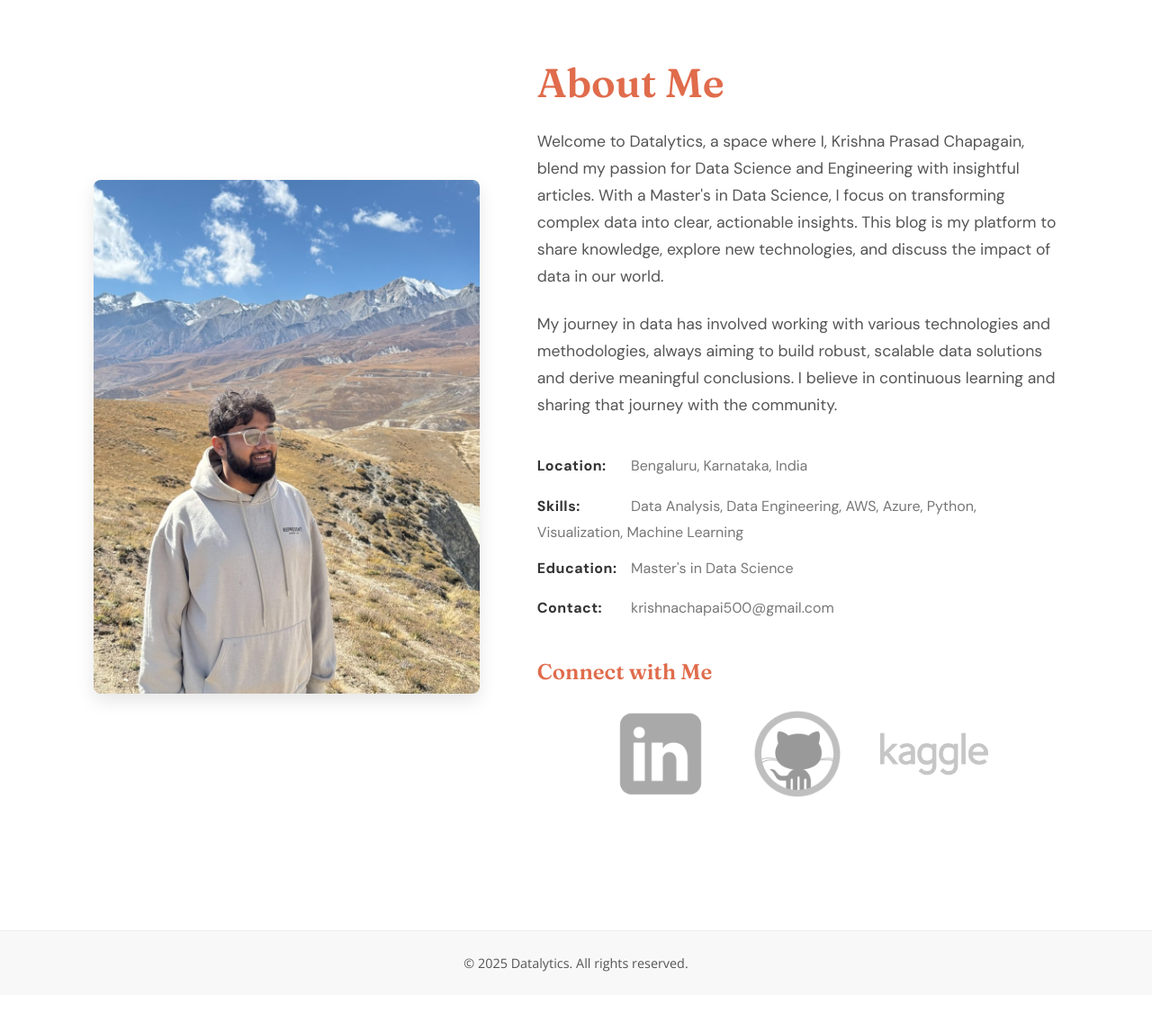
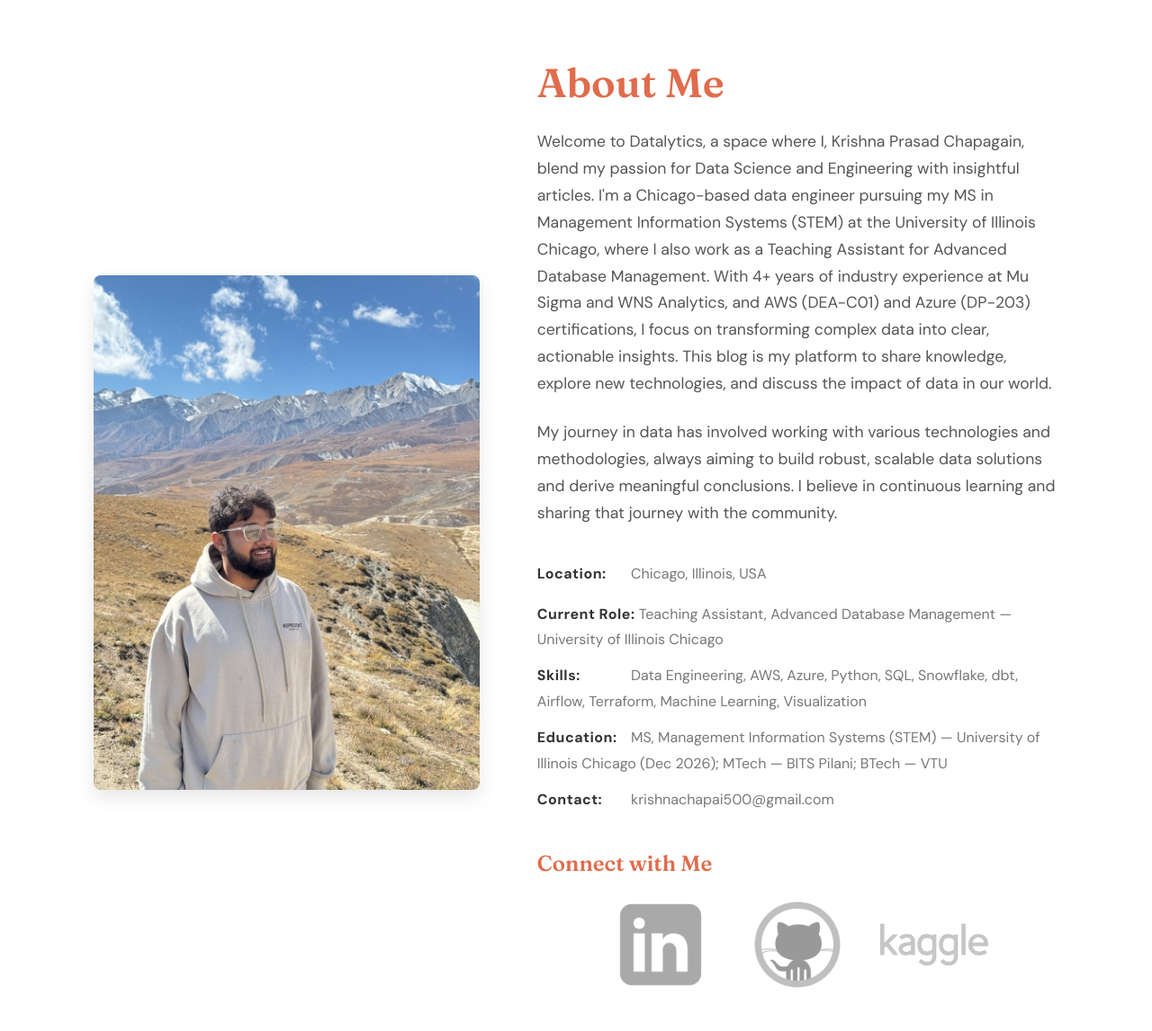
Before and after one commit to entertainingrover01/datalytics, a Flask app: page /about in a window 1280 px wide. Shown: the part 188-1334 px from the top of the page at 90% size. Before the commit the page ends 1268 px from the top, so only its background shows below. Run offline with Flask 3, Linux system fonts and the light colour scheme.

Commit message:
Update About page: Chicago, UIC degree, TA role
- Location Bengaluru -> Chicago, Illinois, USA
- Education now lists MS MIS (STEM) at UIC (Dec 2026), MTech BITS
  Pilani, BTech VTU
- Added Current Role: Teaching Assistant, Advanced Database
  Management at UIC; bio mentions 4+ years at Mu Sigma and WNS
  plus AWS DEA-C01 and Azure DP-203
- Skills updated: SQL, Snowflake, dbt, Airflow, Terraform

```diff
--- a/templates/about.html
+++ b/templates/about.html
@@ -11,7 +11,7 @@
       <div class="about-text">
         <h2 class="about-heading">About Me</h2>
         <p class="about-description">
-          Welcome to Datalytics, a space where I, Krishna Prasad Chapagain, blend my passion for Data Science and Engineering with insightful articles. With a Master's in Data Science, I focus on transforming complex data into clear, actionable insights. This blog is my platform to share knowledge, explore new technologies, and discuss the impact of data in our world.
+          Welcome to Datalytics, a space where I, Krishna Prasad Chapagain, blend my passion for Data Science and Engineering with insightful articles. I'm a Chicago-based data engineer pursuing my MS in Management Information Systems (STEM) at the University of Illinois Chicago, where I also work as a Teaching Assistant for Advanced Database Management. With 4+ years of industry experience at Mu Sigma and WNS Analytics, and AWS (DEA-C01) and Azure (DP-203) certifications, I focus on transforming complex data into clear, actionable insights. This blog is my platform to share knowledge, explore new technologies, and discuss the impact of data in our world.
         </p>
         <p class="about-description">
           My journey in data has involved working with various technologies and methodologies, always aiming to build robust, scalable data solutions and derive meaningful conclusions. I believe in continuous learning and sharing that journey with the community.
@@ -19,15 +19,19 @@
         <div class="about-details">
           <div class="detail-item">
             <strong>Location:</strong>
-            <span>Bengaluru, Karnataka, India</span>
+            <span>Chicago, Illinois, USA</span>
+          </div>
+          <div class="detail-item">
+            <strong>Current Role:</strong>
+            <span>Teaching Assistant, Advanced Database Management — University of Illinois Chicago</span>
           </div>
           <div class="detail-item">
             <strong>Skills:</strong>
-            <span>Data Analysis, Data Engineering, AWS, Azure, Python, Visualization, Machine Learning </span>
+            <span>Data Engineering, AWS, Azure, Python, SQL, Snowflake, dbt, Airflow, Terraform, Machine Learning, Visualization</span>
           </div>
           <div class="detail-item">
             <strong>Education:</strong>
-            <span>Master's in Data Science</span>
+            <span>MS, Management Information Systems (STEM) — University of Illinois Chicago (Dec 2026); MTech — BITS Pilani; BTech — VTU</span>
           </div>
           <div class="detail-item">
             <strong>Contact:</strong>
```
